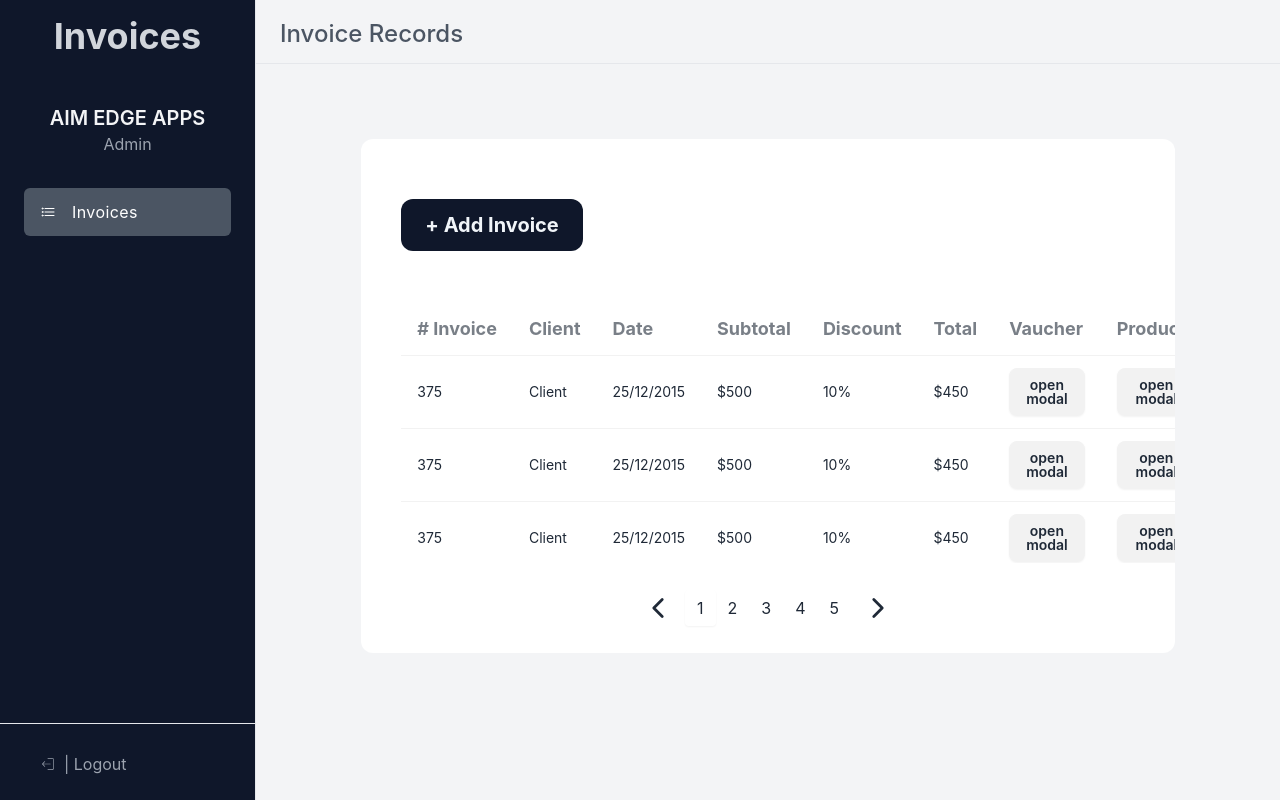
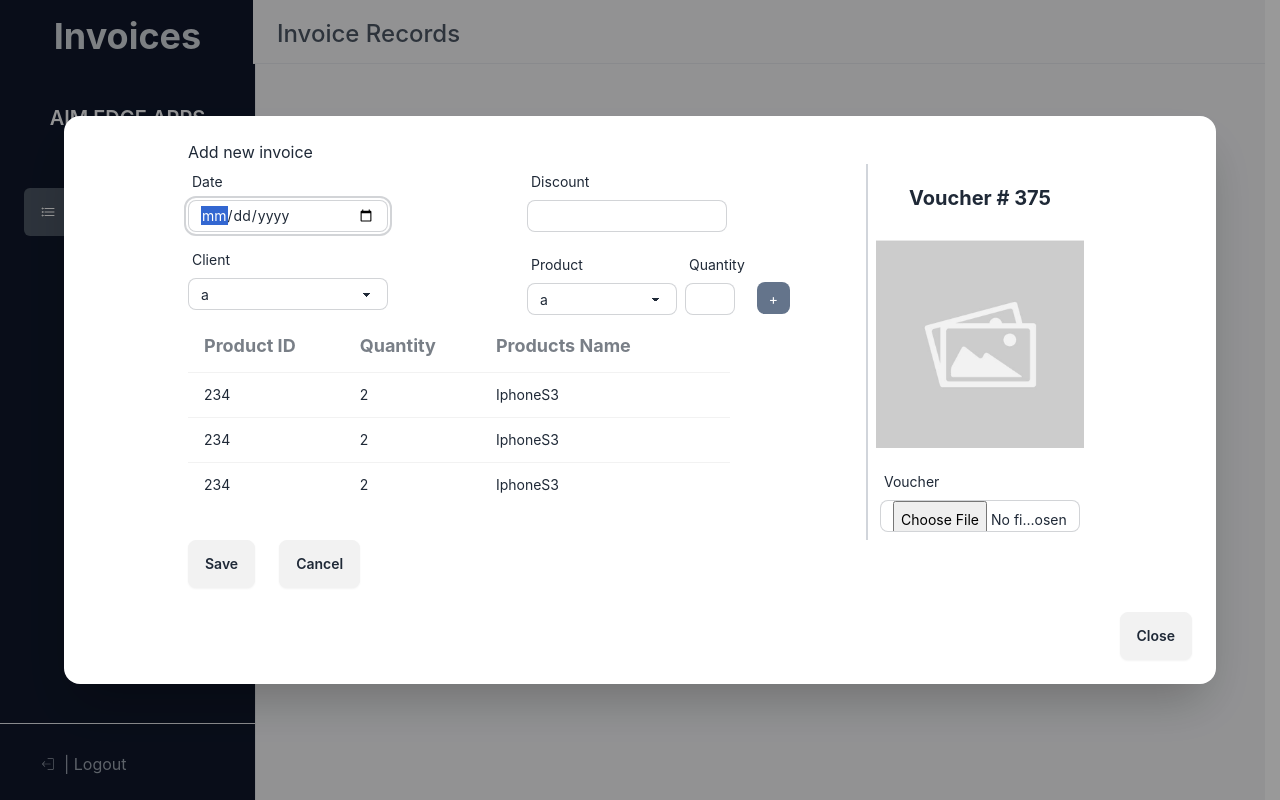
Before and after one commit to lcerenc661/AIM_Edge-Frontend, a React (Create React App) app: page / in a window 1280 px wide. Both pictures are taken after a click on the button "+ Add Invoice". Built offline with nearby package versions, Linux system fonts and the light colour scheme.

Commit message:
Modals enabled and invoice layout done

```diff
--- /dev/null
+++ b/src/components/invoices/CreateInvoice.tsx
@@ -0,0 +1,83 @@
+import FormInput from "../ui/FormInput";
+import FormSelect from "../ui/FormSelect";
+import InvoiceSummarySmall from "./InvoiceSummarySmall";
+
+const CreateInvoice = () => {
+  return (
+    <div>
+      <h2>Add new invoice</h2>
+      <form action="">
+        <div className="grid grid-cols-1 md:grid-cols-4 md:grid-row-2  md:justify-items-stretch justify-items-start">
+          <div className="grid grid-cols-1 md:grid-cols-2 md:grid-rows-2 md:col-span-3 col-span-1 md:row-span-1 ">
+            <FormInput
+              label={"date"}
+              name={"date"}
+              type={"date"}
+              size={"w-[200px] "}
+            />
+            <FormInput
+              label={"discount"}
+              name={"discount"}
+              type={"input"}
+              size={"w-[200px] "}
+            />
+
+            <FormSelect
+              label={"client"}
+              name={"client"}
+              list={["a", "b"]}
+              size={"w-[200px] "}
+            />
+            <div className="flex md:flex-row flex-col items-center gap-2">
+              <div>
+                <FormSelect
+                  label={"product"}
+                  name={"product"}
+                  list={["a", "b"]}
+                  size={"lg:w-[150px] md:w-[100px] w-[200px]"}
+                />
+              </div>
+
+              <FormInput
+                label={"quantity"}
+                name={"quantity"}
+                type={"input"}
+                size={"md:w-[50px] w-[200px]"}
+              />
+              <button className="btn-sm md:self-end md:mb-[6px] bg-slate-500 text-white rounded-lg text-center md:w-auto w-[200px] md:my-0 my-6 ">
+                +
+              </button>
+            </div>
+          </div>
+
+          <div className="md:col-span-3 col-span-1 md:row-span-1">
+            <InvoiceSummarySmall />
+          </div>
+
+          <div className="md:row-start-1 md:col-start-4 col-span-1 md:row-span-2 md:border-l-2 md:justify-self-center  md:border-gray-300">
+            <div className="flex md:flex-col items-center m-2 gap-4 flex-col-reverse">
+              <h3 className="text-xl font-bold my-3"> Voucher # 375 </h3>
+              <img
+                src={"/imageHolder.jpg"}
+                alt="Voucher"
+                className="md:w-52 w-32 md:self-end"
+              />
+
+              <FormInput
+                label={"voucher"}
+                name={"voucher"}
+                type={"file"}
+                size={"md:w-[200px] w-[300px]"}
+              />
+            </div>
+          </div>
+        </div>
+        <div className=" flex gap-6">
+          <button className="btn">Save</button>
+          <button className="btn">Cancel</button>
+        </div>
+      </form>
+    </div>
+  );
+};
+export default CreateInvoice;
--- a/src/components/invoices/InvoiceRow.tsx
+++ b/src/components/invoices/InvoiceRow.tsx
@@ -1,6 +1,8 @@
 import { IoReceiptOutline } from "react-icons/io5";
 import { LiaCubesSolid } from "react-icons/lia";
 import Modals from "../ui/Modals";
+import InvoiceSummary from "./InvoiceSummary";
+import Voucher from "./Voucher";
 
 const InvoiceRow = () => {
   return (
@@ -12,12 +14,20 @@ const InvoiceRow = () => {
       <td>10%</td>
       <td>$450</td>
       <td>
-        {/* <IoReceiptOutline size={30} /> */}
-        <Modals />
+        <Modals
+          childrenModal={<Voucher />}
+          childrenButton={<IoReceiptOutline size={30} />}
+          modalKey="voucher"
+        />
+        {/* <LiaCubesSolid size={30} /> */}
       </td>
       <td>
         {/* <LiaCubesSolid size={30} /> */}
-        <Modals />
+        <Modals
+          childrenModal={<InvoiceSummary />}
+          childrenButton={<LiaCubesSolid size={30} />}
+          modalKey="voucher"
+        />
       </td>
     </tr>
   );
--- /dev/null
+++ b/src/components/invoices/InvoiceSummary.tsx
@@ -0,0 +1,29 @@
+import SummaryRow from "./SummaryRow";
+
+const tableHeadersData = ["Product ID", "Quantity", "Products Name"];
+
+const InvoiceSummary = () => {
+  return (
+    <div className="h-full w-full flex flex-col items-center md:pt-10 bg-white md:rounded-xl  ">
+      <div className="overflow-x-auto  w-full py-8 md:px-10 px-2">
+        <table className="table">
+          {/* head */}
+          <thead className="text-lg font-bold">
+            <tr>
+              {tableHeadersData.map((header) => {
+                return <th key={header}> {header} </th>;
+              })}
+              <th></th>
+            </tr>
+          </thead>
+          <tbody>
+            <SummaryRow />
+            <SummaryRow />
+            <SummaryRow />
+          </tbody>
+        </table>
+      </div>
+    </div>
+  );
+};
+export default InvoiceSummary;
--- /dev/null
+++ b/src/components/invoices/InvoiceSummarySmall.tsx
@@ -0,0 +1,29 @@
+import SummaryRow from "./SummaryRow";
+
+const tableHeadersData = ["Product ID", "Quantity", "Products Name"];
+
+const InvoiceSummarySmall = () => {
+  return (
+    <div className="h-[200px] w-[80%] flex flex-col items-center  bg-white md:rounded-xl  ">
+      <div className="overflow-x-auto  w-full ">
+        <table className="table">
+          {/* head */}
+          <thead className="text-lg font-bold">
+            <tr>
+              {tableHeadersData.map((header) => {
+                return <th key={header}> {header} </th>;
+              })}
+              <th></th>
+            </tr>
+          </thead>
+          <tbody>
+            <SummaryRow />
+            <SummaryRow />
+            <SummaryRow />
+          </tbody>
+        </table>
+      </div>
+    </div>
+  );
+};
+export default InvoiceSummarySmall;
--- a/src/components/invoices/InvoiceTable.tsx
+++ b/src/components/invoices/InvoiceTable.tsx
@@ -2,6 +2,8 @@ import { IoReceiptOutline } from "react-icons/io5";
 import { LiaCubesSolid } from "react-icons/lia";
 import InvoiceRow from "./InvoiceRow";
 import Pagination from "../ui/Pagination";
+import Modals from "../ui/Modals";
+import CreateInvoice from "./CreateInvoice";
 
 const tableHeadersData = [
   "# Invoice",
@@ -17,9 +19,17 @@ const tableHeadersData = [
 const InvoiceTable = () => {
   return (
     <div className="h-full w-full md:h-5/6 md:w-5/6 flex flex-col items-center md:pt-10 bg-white md:rounded-xl  ">
-      <button className="self-start text-slate-100 font-bold text-xl bg-slate-900 py-3 px-6 my-5 rounded-xl md:ml-10 ml-2">
+      <div className="self-start md:ml-10 ml-2">
+        <Modals
+          childrenModal={<CreateInvoice />}
+          childrenButton={
+            <div className=" text-slate-100 font-bold text-xl bg-slate-900 py-3 px-6 my-5 rounded-xl ">
               + Add Invoice
-      </button>
+            </div>
+          }
+          modalKey={"createInvoice"}
+        />
+      </div>
       <div className="overflow-x-auto  w-full py-8 md:px-10 px-2">
         <table className="table">
           {/* head */}
--- /dev/null
+++ b/src/components/invoices/SummaryRow.tsx
@@ -0,0 +1,12 @@
+
+
+const SummaryRow = () => {
+  return (
+    <tr>
+      <td>234</td>
+      <td>2</td>
+      <td>IphoneS3</td>
+    </tr>
+  );
+};
+export default SummaryRow;
--- /dev/null
+++ b/src/components/invoices/Voucher.tsx
@@ -0,0 +1,13 @@
+
+
+
+
+const Voucher = () => {
+  return (
+    <div className="flex flex-col items-center">
+      <h3 className="text-xl font-bold my-3"> Voucher # 375 </h3>
+      <img src={"/imageHolder.jpg"} alt="Voucher" className="w-[70wh]   mb-3" />
+    </div>
+  )
+}
+export default Voucher
--- /dev/null
+++ b/src/components/ui/FormInput.tsx
@@ -0,0 +1,22 @@
+interface Props {
+  label: string;
+  name: string;
+  type: string;
+  size: string;
+}
+
+const FormInput = ({ label, name, type, size }: Props) => {
+  return (
+    <div className="form-control ">
+      <label htmlFor={name} className="label">
+        <span className="label-text capitalize">{label}</span>
+      </label>
+      <input
+        type={type}
+        name={name}
+        className={`input input-bordered input-sm ${size}`}
+      />
+    </div>
+  );
+};
+export default FormInput;
--- /dev/null
+++ b/src/components/ui/FormSelect.tsx
@@ -0,0 +1,29 @@
+interface Props {
+  label: string;
+  name: string;
+  list: string[];
+  size:string;
+}
+
+const FormSelect = ({ label, name, list, size }: Props) => {
+  return (
+    <div className="form-control">
+      <label htmlFor={name} className="label">
+        <span className="label-text capitalize">{label}</span>
+      </label>
+      <select
+        name={name}
+        id={name}
+        className={`select select-bordered select-sm ${size}`}>
+        {list.map((item) => {
+          return (
+            <option key={item} value={item}>
+              {item}
+            </option>
+          );
+        })}
+      </select>
+    </div>
+  );
+};
+export default FormSelect;
--- a/src/components/ui/Modals.tsx
+++ b/src/components/ui/Modals.tsx
@@ -1,33 +1,39 @@
-const Modals = () => {
+import React from "react";
+
+interface Props {
+  childrenModal: React.ReactNode;
+  childrenButton: React.ReactNode;
+  modalKey: string;
+}
+
+const Modals = ({ childrenModal, childrenButton, modalKey }: Props) => {
+  const modalRef = React.useRef<HTMLDialogElement>(null);
+
+  const openModal = () => {
+    if (modalRef.current) {
+      modalRef.current.showModal();
+    }
+  };
+
   return (
     <>
-      <button
-        className="btn"
-        onClick={() => {
-          const modal = document.getElementById(
-            "my_modal_5"
-          ) as HTMLDialogElement;
-          if (modal) {
-            modal.showModal();
-          }
-        }}>
-        open modal
+      <button onClick={openModal}>
+        {childrenButton}
       </button>
-      <dialog id="my_modal_5" className="modal modal-bottom sm:modal-middle">
-        <div className="modal-box">
-          <h3 className="font-bold text-lg">Hello!</h3>
-          <p className="py-4">
-            Press ESC key or click the button below to close
-          </p>
-          <div className="modal-action">
-            <form method="dialog">
-              {/* if there is a button in form, it will close the modal */}
-              <button className="btn">Close</button>
-            </form>
+      <dialog id={modalKey} className="modal" ref={modalRef}>
+        <div className="modal-box w-11/12 max-w-6xl">
+          <div className="flex flex-col items-center">
+            {childrenModal}
+            <div className="modal-action self-end">
+              <button className="btn" onClick={() => modalRef.current?.close()}>
+                Close
+              </button>
+            </div>
           </div>
         </div>
       </dialog>
     </>
   );
 };
+
 export default Modals;
```
Also changed, not shown: src/components/index.tsx (+5 -3 lines), public/imageHolder.jpg (added). Lines whose indentation alone changed are shown as unchanged.
